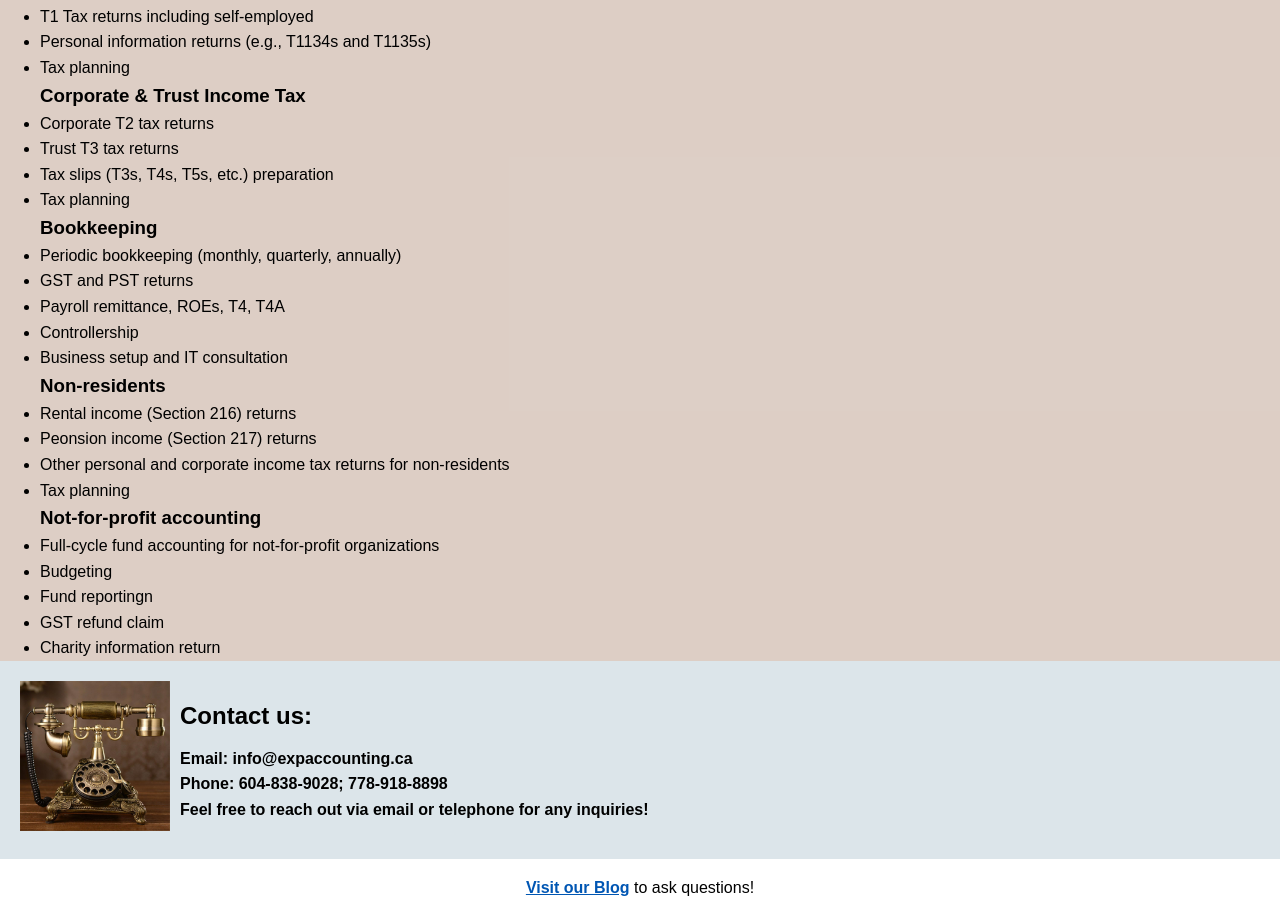
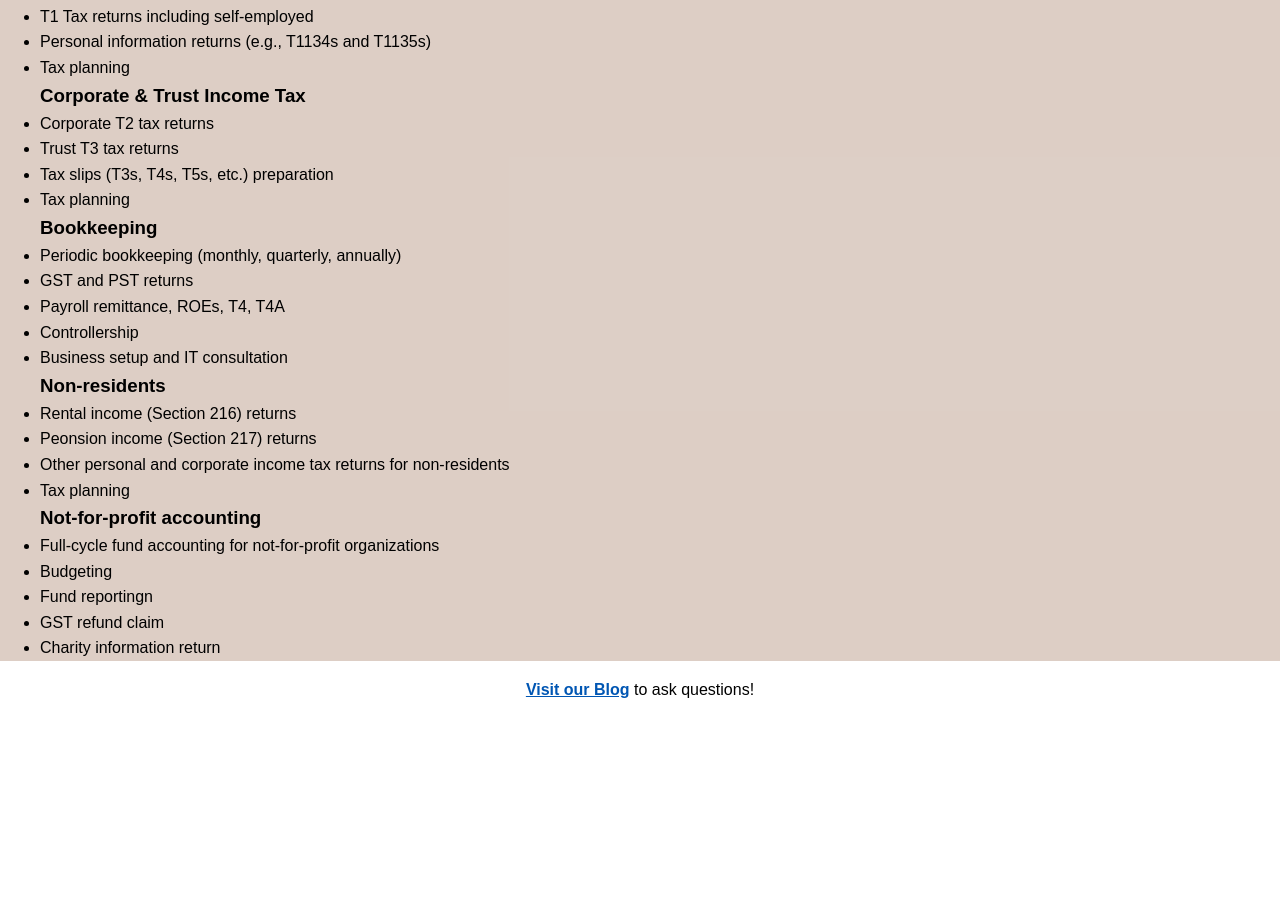
Before and after one commit to Martin60486/EXP, a Jekyll site: the page built from index.md, in a window 1280 px wide and 900 px high, scrolled down 860 px. Built offline with Jekyll 4.4.1, drawn with Linux system fonts in a browser that asks for light colours; after the commit the page ends 1563 px from its top, so only the background shows below that.

Commit message:
changed index.md contact section, avoid duplication with conditional html in scripts.js, but it dosn't work

```diff
--- a/index.md
+++ b/index.md
@@ -64,24 +64,10 @@
 <!-- Contact Section -->
 <!-- Link to the external JavaScript file -->
 
-<section id="contact-container">
-    <div class="contact">
-        <div class="contact-image-wrapper">
-            <img src="./assets/images/telephone.jpg" alt="Contact image" class="contact-image">
-        </div>
-        <div class="contact-info">
-            <h2>Contact us:</h2>
-            <p>
-                Email: <a href="mailto:info@expaccounting.ca" class="email-link">info@expaccounting.ca</a><br>
-                Phone: 604-838-9028; 778-918-8898<br>
-                Feel free to reach out via email or telephone for any inquiries!
-            </p>
-        </div>
-    </div>
-</section>
+<section id="contact-container"></section>
 <p style="text-align: center; margin-top: 1em;">
     <a href="{{ "/blog.html" | relative_url }}" style="font-weight: bold; color: #0056b3;">Visit our Blog</a> to ask questions!
 </p>
-
+<script src="./scripts.js"></script>
 <!--<section> has two children: <img> and <div>; .contact->flex align the two children side by side-->
 <!--<div> has four children <h2> and three <p> -->
```
